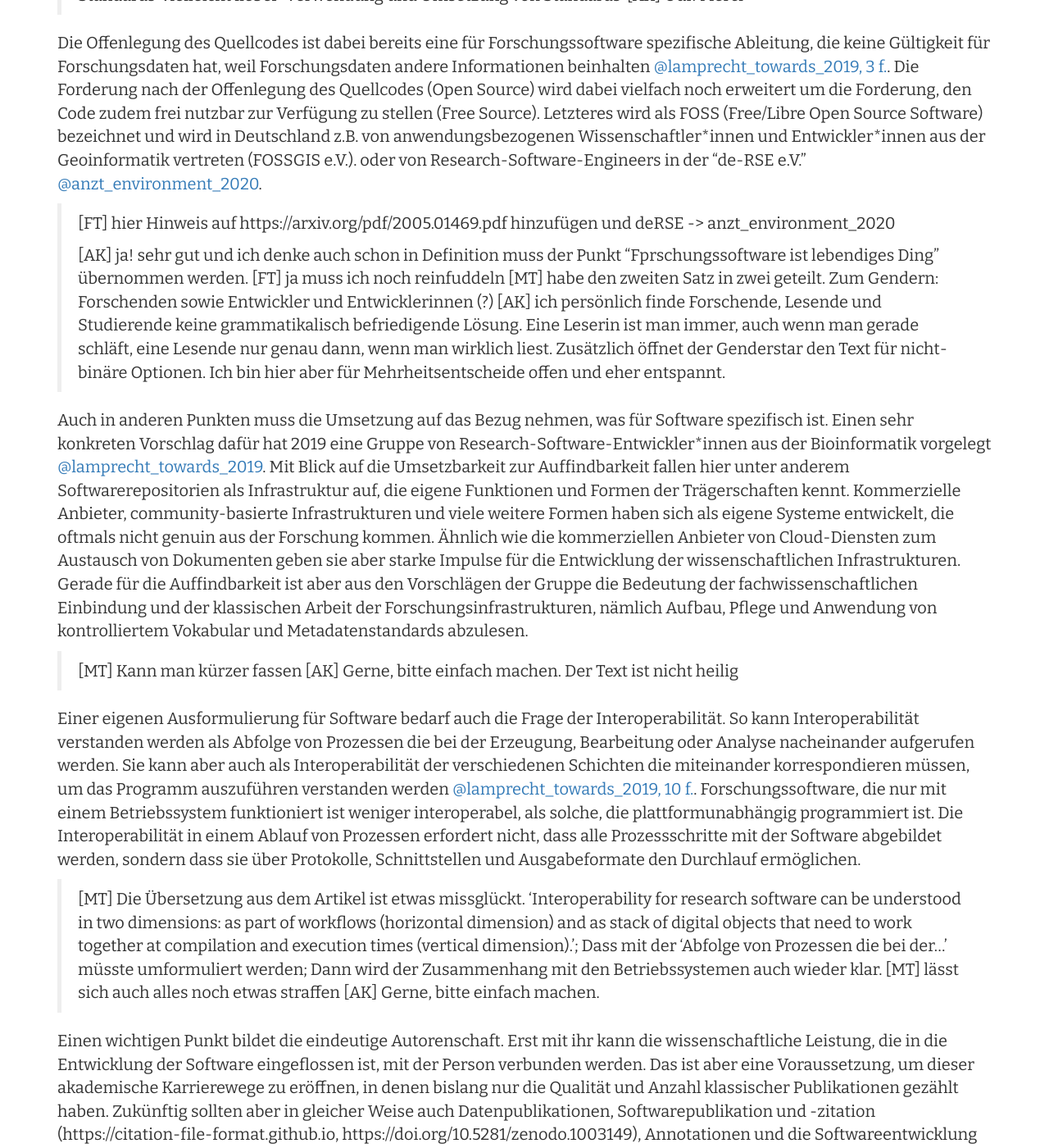
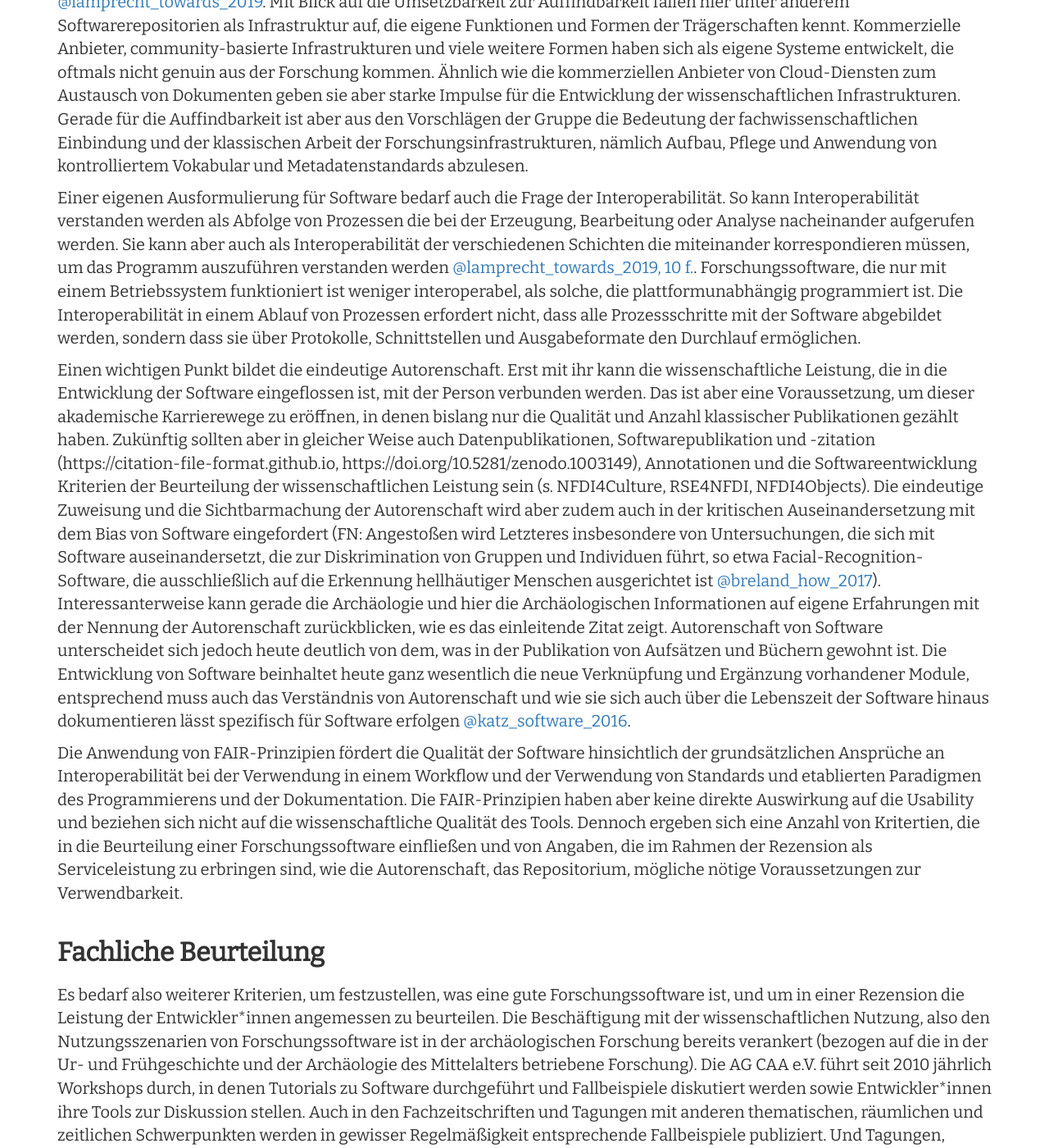
Before and after one commit to Research-Squirrel-Engineers/Impuls_SoftwareRezensionen_DGUF, a Jekyll site: the page built from Draft.md, in a window 1280 px wide and 1400 px high, scrolled down 3016 px. Shown: the whole window at 82% size. Built offline with Jekyll 4.4.1, drawn with Linux system fonts in a browser that asks for light colours; nearby versions of some CDN libraries; some of the changed text lies outside the part shown.

Commit message:
Überführung Kommentare MT/FT/AK in Issues

```diff
--- a/Draft.md
+++ b/Draft.md
@@ -44,13 +44,6 @@ Die Beurteilung einer wissenschaftlichen Publikation ist eine traditionsreiche F
 
 >[Fußnote: Aufgeworfen und anschließend im Plenum des 9. Workshops der deutschen Sektion der CAA 2019 in Wilhelmshaven wurde die Frage nach den Inhalten einer Rezension von Software und Anwendungen für die Archäologie von Sophie Charlotte Schmidt, Kai-Christian Bruhn und Siegmund Freud. Anlässlich der Einrichtung der neuen Rubrik für solche Besprechungen in der vorliegenden Reihe haben wir das Thema aufgegriffen und möchten mit dem vorliegenden Leitfaden einen Beitrag zur Weiterentwicklung dieses wichtigen Themas leisten. Der Leitfaden kann auch zur Orientierung bei Entscheidungen zum Einsatz einer Software in der eigenen Forschung dienen.]
 
-> [MT] Zweiter Satz; 'allgemeines Grundverständnis' - welches ist das? Vielleicht Literatur dazu?
-> [AK] okay, stimmt, blöde Formulierung. Geändert in "unausgesprochenes Verständnis davon"
-> [MT] 'Review einer Rezension': Review ist ja eigentlich eine Rezension; ist hier also doppelt gemoppelt
-> [AK] Nein, tatsächlich lässt die DGUF Rezensionen noch einmal Gegenlesen. Dann bekommt man eine Rezension und wird gefragt, ob man die hinreichend, inhaltlich richtig und angemessen findet.
-> [MT] Den Begriff 'Anschlussfähigkeit' finde ich merkwürdig. Es ist doch eher Interoperabilität, Konnektivität oder Kompatibilität gemeint oder? Vielleicht einen davon nehmen und dahinter noch '(connectivity)' ergänzen
->[AK] Begriff kommt von Timo
-
 
 > Bausteine
 > gewisse Standards was open standards angeht / FAIR, CARE https://www.gida-global.org/care etc / "pushen" als von uns und DFG etc gewünscht zukünftige Standards
@@ -84,71 +77,32 @@ Aus dieser Definition von Forschungssoftware ergeben sich Anforderungen, die in
 - die Offenlegung des Quellcodes
 - die Verwendung und Umsetzung von Standards
 
-> [MT] FAIR: Findable, accessible, interoperable and reusable (!, nicht reproduzierbar)
-> [MT] statt 'Anwendung von Standards' vielleicht lieber 'Verwendung und Umsetzung von Standards'
-> [AK] Oui! Merci
-
 Die Offenlegung des Quellcodes ist dabei bereits eine für Forschungssoftware spezifische Ableitung, die keine Gültigkeit für Forschungsdaten hat, weil Forschungsdaten andere Informationen beinhalten [@lamprecht_towards_2019, 3 f.](#lamprecht_towards_2019). Die Forderung nach der Offenlegung des Quellcodes (Open Source) wird dabei vielfach noch erweitert um die Forderung, den Code zudem frei nutzbar zur Verfügung zu stellen (Free Source). Letzteres wird als FOSS (Free/Libre Open Source Software) bezeichnet und wird in Deutschland z.B. von anwendungsbezogenen Wissenschaftler\*innen und Entwickler\*innen aus der Geoinformatik vertreten (FOSSGIS e.V.). oder von Research-Software-Engineers in der "de-RSE e.V." [@anzt_environment_2020](#anzt_environment_2020).
-
-> [FT] hier Hinweis auf https://arxiv.org/pdf/2005.01469.pdf hinzufügen und deRSE -> anzt_environment_2020
->
-> [AK] ja! sehr gut und ich denke auch schon in Definition muss der Punkt "Fprschungssoftware ist lebendiges Ding" übernommen werden.
-> [FT] ja muss ich noch reinfuddeln
-> [MT] habe den zweiten Satz in zwei geteilt. Zum Gendern: Forschenden sowie Entwickler und Entwicklerinnen (?)
-> [AK] ich persönlich finde Forschende, Lesende und Studierende keine grammatikalisch befriedigende Lösung. Eine Leserin ist man immer, auch wenn man gerade schläft, eine Lesende nur genau dann, wenn man wirklich liest. Zusätzlich öffnet der Genderstar den Text für nicht-binäre Optionen. Ich bin hier aber für Mehrheitsentscheide offen und eher entspannt.
 
 Auch in anderen Punkten muss die Umsetzung auf das Bezug nehmen, was für Software spezifisch ist. Einen sehr konkreten Vorschlag dafür hat 2019 eine Gruppe von Research-Software-Entwickler\*innen aus der Bioinformatik vorgelegt [@lamprecht_towards_2019](#lamprecht_towards_2019). Mit Blick auf die Umsetzbarkeit zur Auffindbarkeit fallen hier unter anderem Softwarerepositorien als Infrastruktur auf, die eigene Funktionen und Formen der Trägerschaften kennt. Kommerzielle Anbieter, community-basierte Infrastrukturen und viele weitere Formen haben sich als eigene Systeme entwickelt, die oftmals nicht genuin aus der Forschung kommen. Ähnlich wie die kommerziellen Anbieter von Cloud-Diensten zum Austausch von Dokumenten geben sie aber starke Impulse für die Entwicklung der wissenschaftlichen Infrastrukturen. Gerade für die Auffindbarkeit ist aber aus den Vorschlägen der Gruppe die Bedeutung der fachwissenschaftlichen Einbindung und der klassischen Arbeit der Forschungsinfrastrukturen, nämlich Aufbau, Pflege und Anwendung von kontrolliertem Vokabular und Metadatenstandards abzulesen.
 
-> [MT] Kann man kürzer fassen
-> [AK] Gerne, bitte einfach machen. Der Text ist nicht heilig
-
 Einer eigenen Ausformulierung für Software bedarf auch die Frage der Interoperabilität. So kann Interoperabilität verstanden werden als Abfolge von Prozessen die bei der Erzeugung, Bearbeitung oder Analyse nacheinander aufgerufen werden. Sie kann aber auch als Interoperabilität der verschiedenen Schichten die miteinander korrespondieren müssen, um das Programm auszuführen verstanden werden [@lamprecht_towards_2019, 10 f.](#lamprecht_towards_2019). Forschungssoftware, die nur mit einem Betriebssystem funktioniert ist weniger interoperabel, als solche, die plattformunabhängig programmiert ist. Die Interoperabilität in einem Ablauf von Prozessen erfordert nicht, dass alle Prozessschritte mit der Software abgebildet werden, sondern dass sie über Protokolle, Schnittstellen und Ausgabeformate den Durchlauf ermöglichen.
-
-> [MT] Die Übersetzung aus dem Artikel ist etwas missglückt. 'Interoperability for research software can be understood in two dimensions: as part of workflows (horizontal dimension) and as stack of digital objects that need to work together at compilation and execution times (vertical dimension).'; Dass mit der 'Abfolge von Prozessen die bei der...' müsste umformuliert werden; Dann wird der Zusammenhang mit den Betriebssystemen auch wieder klar.
-> [MT] lässt sich auch alles noch etwas straffen
-> [AK] Gerne, bitte einfach machen.
 
 Einen wichtigen Punkt bildet die eindeutige Autorenschaft. Erst mit ihr kann die wissenschaftliche Leistung, die in die Entwicklung der Software eingeflossen ist, mit der Person verbunden werden. Das ist aber eine Voraussetzung, um dieser akademische Karrierewege zu eröffnen, in denen bislang nur die Qualität und Anzahl klassischer Publikationen gezählt haben. Zukünftig sollten aber in gleicher Weise auch Datenpublikationen, Softwarepublikation und -zitation (https://citation-file-format.github.io, https://doi.org/10.5281/zenodo.1003149), Annotationen und die Softwareentwicklung Kriterien der Beurteilung der wissenschaftlichen Leistung sein (s. NFDI4Culture, RSE4NFDI, NFDI4Objects). Die eindeutige Zuweisung und die Sichtbarmachung der Autorenschaft wird aber zudem auch in der kritischen Auseinandersetzung mit dem Bias von Software eingefordert (FN: Angestoßen wird Letzteres insbesondere von Untersuchungen, die sich mit Software auseinandersetzt, die zur Diskrimination von Gruppen und Individuen führt, so etwa Facial-Recognition-Software, die ausschließlich auf die Erkennung hellhäutiger Menschen ausgerichtet ist [@breland_how_2017](#breland_how_2017)).
 Interessanterweise kann gerade die Archäologie und hier die Archäologischen Informationen auf eigene Erfahrungen mit der Nennung der Autorenschaft zurückblicken, wie es das einleitende Zitat zeigt. Autorenschaft von Software unterscheidet sich jedoch heute deutlich von dem, was in der Publikation von Aufsätzen und Büchern gewohnt ist. Die Entwicklung von Software beinhaltet heute ganz wesentlich die neue Verknüpfung und Ergänzung vorhandener Module, entsprechend muss auch das Verständnis von Autorenschaft und wie sie sich auch über die Lebenszeit der Software hinaus dokumentieren lässt spezifisch für Software erfolgen [@katz_software_2016](#katz_software_2016).
 
-> [MT] zweiter Satz nicht verständlich; Das danach verstehe ich auch irgendwie nicht so richtig; Was ist mit Bias der Software gemeint?
-> [AK] Geändert
->
-
 Die Anwendung von FAIR-Prinzipien fördert die Qualität der Software hinsichtlich der grundsätzlichen Ansprüche an Interoperabilität bei der Verwendung in einem Workflow und der Verwendung von Standards und etablierten Paradigmen des Programmierens und der Dokumentation. Die FAIR-Prinzipien haben aber keine direkte Auswirkung auf die Usability und beziehen sich nicht auf die wissenschaftliche Qualität des Tools. Dennoch ergeben sich eine Anzahl von Kritertien, die in die Beurteilung einer Forschungssoftware einfließen und von Angaben, die im Rahmen der Rezension als Serviceleistung zu erbringen sind, wie die Autorenschaft, das Repositorium, mögliche nötige Voraussetzungen zur Verwendbarkeit.
-
-> [MT] Dieser Absatz sollte besser in den Anfang dieses Abschnittes eingearbeitet werden
-> [MT] Insgesamt kann man das ganze aber auch weiter straffen; Wir wollen ja nicht nur die IT-Nerds, sondern auch die Archäologen mit dem Aufsatz erreichen. Da sollte es reichen knapp und einleuchtend die wichtigen Begriffe einzuführen und dann einfach auf entsprechende Literatur zu verweisen.
-> [AK] Bitte konkreten Vorschlag machen.
 
 ### Fachliche Beurteilung
 
 Es bedarf also weiterer Kriterien, um festzustellen, was eine gute Forschungssoftware ist, und um in einer Rezension die Leistung der Entwickler\*innen angemessen zu beurteilen.
 Die Beschäftigung mit der wissenschaftlichen Nutzung, also den Nutzungsszenarien von Forschungssoftware ist in der archäologischen Forschung bereits verankert (bezogen auf die in der Ur- und Frühgeschichte und der Archäologie des Mittelalters betriebene Forschung). Die AG CAA e.V. führt seit 2010 jährlich Workshops durch, in denen Tutorials zu Software durchgeführt und Fallbeispiele diskutiert werden sowie Entwickler\*innen ihre Tools zur Diskussion stellen. Auch in den Fachzeitschriften und Tagungen mit anderen thematischen, räumlichen und zeitlichen Schwerpunkten werden in gewisser Regelmäßigkeit entsprechende Fallbeispiele publiziert. Und Tagungen, Sammelbände uns Ausstellungen nehmen sich bestimmter Themen an, wie der Auswertung von LIDAR-Daten oder 3D-Rekonstruktionen (LIT./LIT).
 
-> [MT] Warum werden weitere Kriterien benötigt; warum reicht FAIR allein nicht?
-> [MT] Was genau ist eigentlich mit 'fachlicher Beurteilung' gemeint?
-> [AK] Geändert in "archäologischer"
-
 Mit den Fallbeispielen verwandt, aber aus einem anderen Fokus geschrieben, sind Publikationen von Forschungsergebnissen, die unter dem Einsatz spezifischer Forschungssoftware erzielt wurden. In eigenen Abschnitten zur Vorgehensweise der Untersuchung wird hier auch die Software beschrieben jedoch nur insoweit, wie es für das Verständnis der methodischen Vorgehensweise erforderlich ist (exemplarisch: Zimmermann, Saile, Freund). Während dabei Aspekte wie die Oberflächengestaltung kaum eine Rolle spielen, werden je nach Qualität der Arbeit die zugrundeliegenden Berechnungswege, die Modellierung der Daten und die Wechselbeziehung mit dem Forschungsdesign fassbar. Aus ihnen lassen sich im Idealfall Ansätze zur Weiterentwicklung der Software oder auch zur Ergänzung weiterer mathematischer Verfahren ableiten. Eröffnen die zuvor als Fallbeispiele eingeordneten Publikationen der Forschung Software, kann die fachwissenschaftliche Forschung durch die intensive Nutzung und Kritik der Ergebnisse die Entwicklung der Software vorantreiben. Letzteres ist auch der Fall bei Arbeiten einer insgesamt kleineren Anzahl von Autorinnen und Autoren, die sich in ihren Beiträgen mit der Leistungsfähigkeit und den Parametern  der Rechnungen selbst, bzw. den Algorithmen auseinandersetzen (exemplarisch: Irmela Herzog 2012, 2014 und Gerhard Roth LIT).
-
-> [MT] Zimmermann, Saile, Freund fehlen in der bib
-> [MT] vorletzten Satz verstehe ich nicht
-> [MT] Den Unterschied zwischen dem was Zimmermann, Saile und Freund tun und dem was Herzog und Roth tun müsste man für Archäologen noch verständlicher formulieren.
-> [AK] Gerne, bitte machen
 
 Zusammengefasst können aus den eigenen fachlichen Traditionen der Archäologie Kriterien für eine Rezension abgeleitet werden, die das Potenzial für die wissenschaftliche Arbeit und die Passung zum Forschungsfeld beschreibt.
 
 
 ### Die handwerkliche Qualität
 
-> [MT] dieser und die nächsten drei Abschnitte sind ja eigentlich schon etwas konkretere Kriterien. Müsste man etwas umbauen, denke ich
-
 Die Frage der Interoperabilität und im gewissen Maße auch der Zugänglichkeit führt zur Qualität des Software Engineering. Bewusst ist dies hier als "handwerkliche" Qualität bezeichnet, denn Software Engineering erfordert spezifische Kompetenzen und Skills. Es baut auf eigene Wissensbestände zu ihrer Vermittlung und hinter der handwerklichen Qualität steht eine eigene Forschung aus den anwendungsbezogenen Wissenschaften. Wie bei handwerklichen Produkten ist die Qualität aber auch für die Nutzer\*innen erkennbar und zwar, wenn es um alle Aspekte der Nutzbarkeit geht. Davon etwas abgesetzt ist die Qualität des Programmcodes, die Art der Dokumentation, die Einbindung und Bezugnahme auf die Entwicklungen und Communities im Software Engineering. Letzteres sind Kriterien, die unmittelbar mit der Zukunftsfähigkeit der Software verbunden sind und daher ein wichtiges Merkmal sind, wenn es um den Einsatz von Software auf institutioneller Ebene oder für langfristige Vorhaben geht.
 
 #### Nutzbarkeit
-
-> [MT] Könnte man Nutzbarkeit von Software nicht auch mit 'Accessibility' und Reusabilit von FAIR kombinieren?
 
 Unter Nutzbarkeit wird oftmals allein UX Design verstanden, was Fragen der Gestaltung und Bedienbarkeit grafischer Oberflächen von Programmen (GUI) und Webseiten beinhaltet. Hier geht es dann um die Benutzbarkeit von Webanwendungen mit verschiedenen Endgeräten (Responsivität), die Strukturierung von Informationen über die Menüführung hinweg, die Verständlichkeit von Texten und auch die Barrierefreiheit (Farbkontraste, Screenreader u.ä.).
 
```
Also changed, not shown: other parts of Draft.md (+2 -2 lines).
